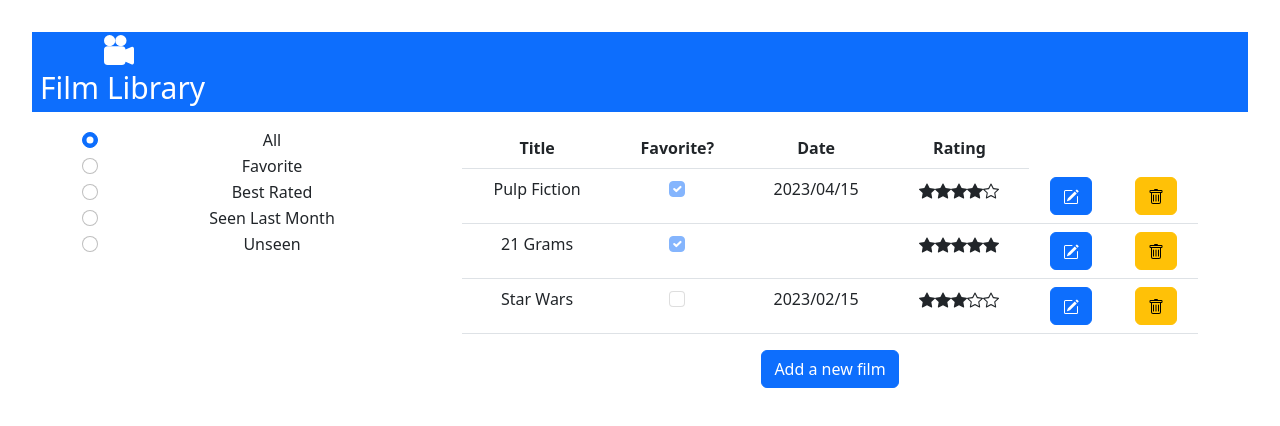
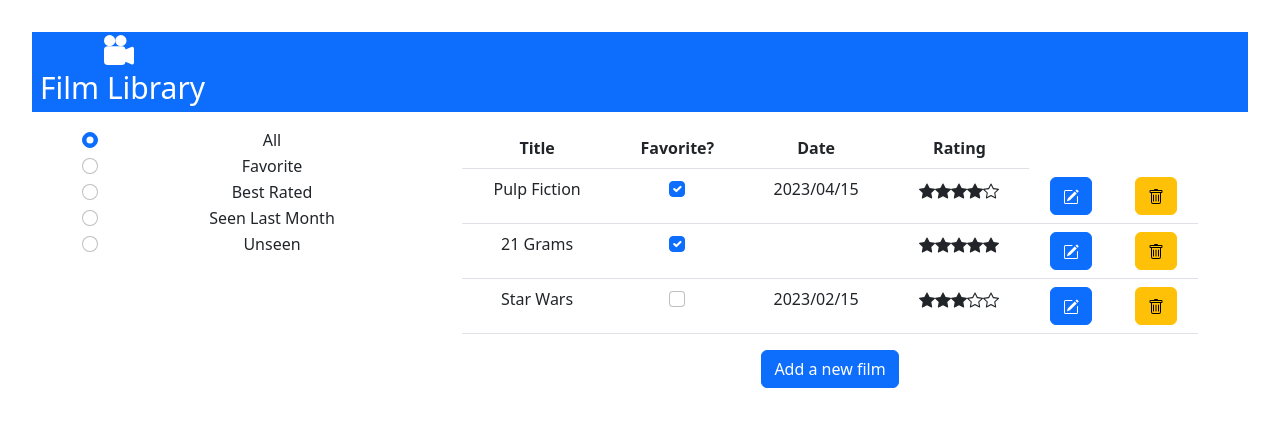
Before and after one commit to manuelfissore/WA_labs, a React (Vite) app in the folder Lab7/: page / in a window 1280 px wide. Shown: the top 426 px of the page. Built offline with nearby package versions, Linux system fonts and the light colour scheme.

Commit message:
lab 7.2 form-inline doesn't work

```diff
--- a/Lab7/src/AddOrEditFilm.jsx
+++ b/Lab7/src/AddOrEditFilm.jsx
@@ -51,6 +51,7 @@ function AddOrEdit(props){
 
     return <Table>
         <tbody>
+            <tr>
                 <td>
                     <Row>
                         <Form.Group controlId="FilmName">
@@ -71,7 +72,7 @@ function AddOrEdit(props){
                         <Col  xs={4}>
                             <Form.Group controlId="Rating">
                                 <Form.Label className='fw-light'>Rating</Form.Label>
-                        {id===undefined&& <Form.Control type="number" min="0" max="5"  onChange={(ev)=>{setRating(ev.target.value)}} name="rating" placeholder="0" />}
+                                {id===undefined && <Form.Control type="number" min="0" max="5"  onChange={(ev)=>{setRating(ev.target.value)}} name="rating" placeholder="0" />}
                                 {!(id===undefined)  && <Form.Control type="number" min="0" max="5"  onChange={(ev)=>{setRating(ev.target.value)}} name="rating" value={rating} />}
                             </Form.Group>
                         </Col>
@@ -94,7 +95,9 @@ function AddOrEdit(props){
                         </Form.Group>
                     </Row>
                 </td>
+            </tr>
         </tbody>
+
     </Table>
 }
 
--- a/Lab7/src/App.jsx
+++ b/Lab7/src/App.jsx
@@ -50,20 +50,15 @@ function App() {
     filter_recentlySeen : {label:"filter-rs", id:"recentlySeen", filteredFilms:function(){return films.filter(recentlySeen)}},
     filter_unseen:{label:"filter-unseen", id:"unseen", filteredFilms: function(){return films.filter(film=>film.Date=='undefined')}}
   }
-
   const recentlySeen = (f) =>{
     const date = dayjs();
     if (f.Date!='undefined' && date.diff(f.Date, 'month')<1)
       return f;
     else return false;
   }
-
-
-
   const changeFilter= (m) => {
     setActiveFilter(m);
   }
-
   function changeAddEditMode(m){
     setaddNewOrEdit(m);
   }
@@ -87,16 +82,21 @@ function App() {
       oldFilms.map((f)=>(f.ID === Number(id) ? new Film (id, title, isFavorite, Date, Rating): f))
     ));
   }
+  function changePreference(id){
+    setFilm((oldFilms) => (
+      oldFilms.map((f)=>(f.ID === Number(id) ? new Film (id, f.Title, (!f.isFavorite), f.Date, f.Rating): f))
+    ));
+  }
 
 
   return <BrowserRouter>
     <Routes>
       <Route element={<MainLayout />}>
-        <Route index element={<FilmTable films={films} deleteFilm={deleteFilm}/>} />
+        <Route index element={<FilmTable films={films} deleteFilm={deleteFilm} changePreference={changePreference}/>} />
         <Route path='/filter/:filterName'
-          element={<FilmTable films={films} deleteFilm={deleteFilm}/>} />
+          element={<FilmTable films={films} deleteFilm={deleteFilm} changePreference={changePreference}/>} />
         <Route path='/edit/:id'
-          element={<AddOrEdit films={films} handleAdd={handleAdd} handleSave={handleSave}/>}/>
+          element={<AddOrEdit films={films} handleAdd={handleAdd} handleSave={handleSave} />}/>
         <Route path='/addfilm'
           element={<AddOrEdit films={films} handleAdd={handleAdd} handleSave={handleSave}/>}/>
         <Route path='*' element={<PageNotFound />} />
@@ -110,7 +110,7 @@ function App() {
 function MainLayout() {
   return <>
     <header>
-      <Navbar fluid sticky="top" variant='dark' bg="primary" expand="lg" className='mb-3'>
+      <Navbar sticky="top" variant='dark' bg="primary" expand="lg" className='mb-3'>
         <Navbar.Brand>
             <CameraReelsFill  color="White" size={30}/>
             <div className='.me-6'> <span className='logoName'>Film Library</span></div>
@@ -118,11 +118,9 @@ function MainLayout() {
     </Navbar>
     </header>
     <main>
-      <body>
         <Container>
             <Outlet/>
         </Container>
-      </body>
     </main>
   </>
 }
--- a/Lab7/src/FilmTable.jsx
+++ b/Lab7/src/FilmTable.jsx
@@ -14,16 +14,14 @@ function FilmTable(props) {
     const {filterName} = useParams();
     const navigate = useNavigate();
 
-    console.log("Film table ->" + filterName);
-   /* const handleAdd = (id) => {
-        navigate(`/addFilm/${id}`);
-    }
-    */
     function handleEdit(id) {
         navigate(`/editFilm/${id}`);
     }
     const handleDelete = (id) => {
         props.deleteFilm(id);
+    }
+    const handleChangePreference = (id) => {
+        props.changePreference(id);
     }
 
     if (props.films) {
@@ -34,11 +32,9 @@ function FilmTable(props) {
                         <Filters/>
                     </Col>
                     <Col sm={8}>
-                        <FilmDetails films={props.films} activeFilter={filterName} handleEdit={handleEdit} handleDelete={handleDelete}/>
+                        <FilmDetails films={props.films} activeFilter={filterName} handleEdit={handleEdit} handleDelete={handleDelete} handleChangePreference={handleChangePreference}/>
                     </Col>
                 </Row>
-                {/*props.addNewOrEdit=='add' &&  <EditOrNewFilm addNewOrEdit={props.addNewOrEdit} changeAddEditMode={props.changeAddEditMode} handleAdd={props.handleAdd}/>*/}
-                {/*props.addNewOrEdit=='edit' && <EditOrNewFilm key={filmToEdit.ID} film={(filmToEdit!=null)?filmToEdit:console.log('film non passato correttamente')} addNewOrEdit={props.addNewOrEdit} changeAddEditMode={props.changeAddEditMode} handleSave={props.handleSave}/>*/}
             </div>
         </>)
     }
@@ -55,7 +51,7 @@ function FilmDetails(props) {
                 </tr>
             </thead>
             <tbody>
-                {props.films.map(f => <FilmFiltered key={f.ID} film={f} activeFilter={props.activeFilter} handleEdit={props.handleEdit} handleDelete={props.handleDelete}/>)}
+                {props.films.map(f => <FilmFiltered key={f.ID} film={f} activeFilter={props.activeFilter} handleEdit={props.handleEdit} handleDelete={props.handleDelete}  handleChangePreference={props.handleChangePreference}/>)}
             </tbody>
         </Table>
         <AddFilm/>
@@ -65,10 +61,9 @@ function FilmDetails(props) {
 
 function FilmFiltered(props) {
     const date = dayjs();
-    console.log("Film Filtered ->" + props.activeFilter);
     if(props.activeFilter==null || (props.activeFilter==='favorite' && props.film.isFavorite) ||(props.activeFilter==='bestRated' && props.film.Rating==5)||
     (props.activeFilter==='recentlySeen' && (date.diff(props.film.Date, 'month')<1)) || (props.activeFilter==='unseen' && props.film.Date==='undefined'))
-        return (<><tr><FilmRow film={props.film} handleDelete={props.handleDelete}/></tr></>)
+        return (<><tr><FilmRow film={props.film} handleDelete={props.handleDelete} handleChangePreference={props.handleChangePreference}/></tr></>)
 
 }
 
@@ -77,8 +72,8 @@ function FilmRow(props){
     const navigate = useNavigate();
     return (<>
             <td>{props.film.Title}</td>
-            <td><DisplayFav film={props.film}/> </td>
-            <td>{((props.film.Date=='undefined')||(props.film.Date===undefined)||(!dayjs(props.date).isValid))?' ':(props.film.Date.format('YYYY/MM/DD'))}</td>
+            <td><DisplayFav film={props.film} handleChangePreference={props.handleChangePreference}/> </td>
+            <td>{((props.film.Date=='Invalid Date')||(props.film.Date=='undefined')||(props.film.Date===undefined)||(!dayjs(props.date).isValid))?' ':(props.film.Date.format('YYYY/MM/DD'))}</td>
             <td>{<RatingStar film={props.film}/>}</td>
             <td><Button variant='primary' onClick={()=>{navigate(`/edit/${props.film.ID}`)}}>{<PencilSquare/>}</Button></td>
             <td><Button variant='warning' onClick={()=>{props.handleDelete(props.film.ID)}}>{<Trash/>}</Button></td>
@@ -86,18 +81,17 @@ function FilmRow(props){
 }
 
 function DisplayFav(props){
-
     if(props.film.isFavorite){
         return (<>
             <Form.Group controlId="formBasicCheckBox">
-                <Form.Check type="checkbox" disabled defaultChecked/>
+                <Form.Check type="checkbox" defaultChecked onClick={()=>{props.handleChangePreference(props.film.ID)}}/>
             </Form.Group>
         </>
     )}
     else{
         return (<>
             <Form.Group controlId="formBasicCheckBox">
-                <Form.Check type="checkbox" disabled/>
+                <Form.Check type="checkbox" onClick={()=>{{()=>{props.handleChangePreference(props.film.ID)}}}}/>
             </Form.Group>
         </>
 
@@ -133,10 +127,4 @@ function DisplayFav(props){
         }
     }
 
-/*
-function AddFilm(props){
-    handleAdd();
-}
-*/
-
 export { FilmTable};
```
Also changed, not shown: Lab7/src/Nav.jsx (deleted, +0 -10 lines). Lines whose indentation alone changed are shown as unchanged.
